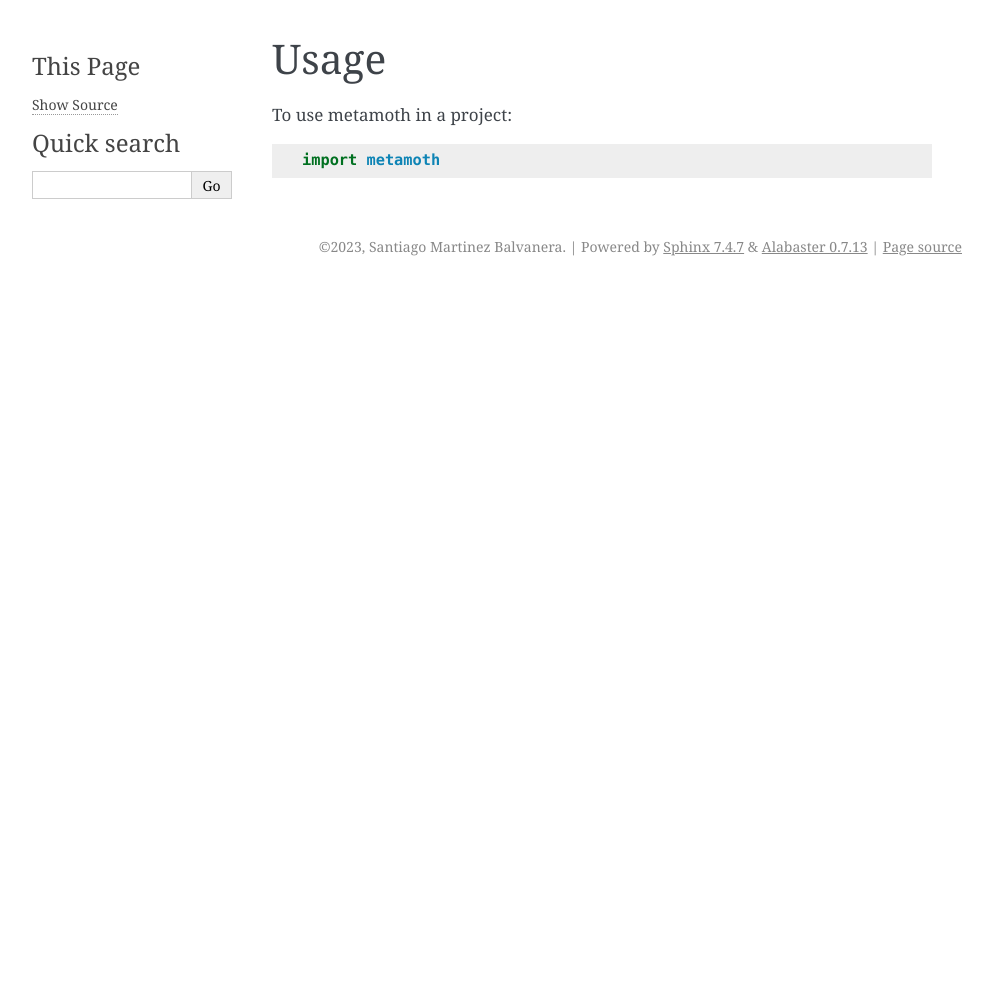
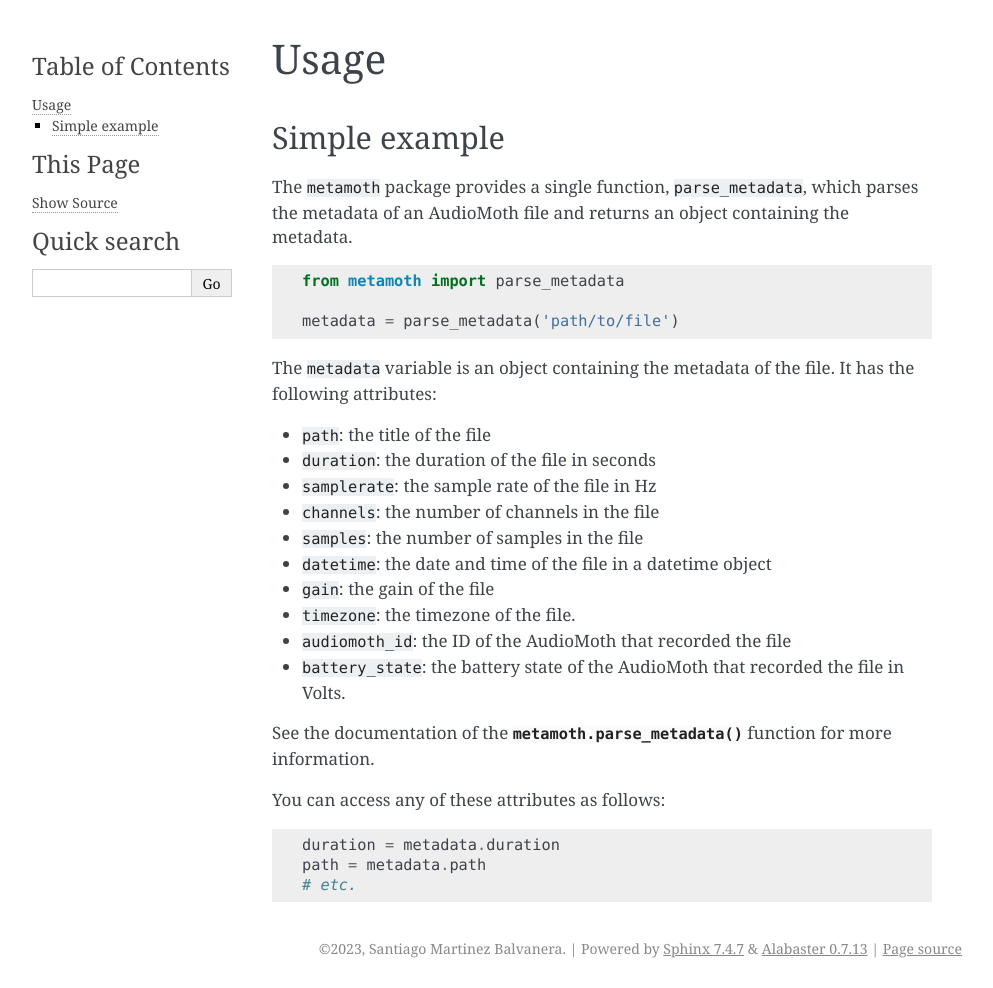
Before and after one commit to mbsantiago/metamoth, a Sphinx documentation site: the page built from docs/usage.rst, in a window 1280 px wide. Shown: the whole page, without its empty margins (148-1141 px from the left). Built offline with Sphinx 7.4.7, drawn with Linux system fonts in a browser that asks for light colours; before the commit the page ends 900 px from its top, so only the background shows below that.

Commit message:
updated docs

```diff
--- a/docs/conf.py
+++ b/docs/conf.py
@@ -64,7 +64,7 @@ release = metamoth.__version__
 #
 # This is also used if you do content translation via gettext catalogs.
 # Usually you set "language" from the command line for these cases.
-language = None
+language = "en"
 
 # List of patterns, relative to source directory, that match files and
 # directories to ignore when looking for source files.
--- a/docs/index.rst
+++ b/docs/index.rst
@@ -1,5 +1,8 @@
 Welcome to metamoth's documentation!
 ======================================
+
+Welcome to the documentation for metamoth, a Python package for
+extracting the metadata from AudioMoth recordings.
 
 .. toctree::
    :maxdepth: 2
--- a/docs/installation.rst
+++ b/docs/installation.rst
@@ -44,7 +44,7 @@ Once you have a copy of the source, you can install it with:
 
 .. code-block:: console
 
-    $ python setup.py install
+    $ pip install .
 
 
 .. _Github repo: https://github.com/mbsantiago/metamoth
--- a/docs/usage.rst
+++ b/docs/usage.rst
@@ -2,6 +2,39 @@
 Usage
 =====
 
-To use metamoth in a project::
+Simple example
+==============
 
-    import metamoth
+The ``metamoth`` package provides a single function, ``parse_metadata``,
+which parses the metadata of an AudioMoth file and returns an object
+containing the metadata.
+
+.. code-block:: python
+
+    from metamoth import parse_metadata
+
+    metadata = parse_metadata('path/to/file')
+
+The ``metadata`` variable is an object containing the metadata of the
+file. It has the following attributes:
+
+* ``path``: the title of the file
+* ``duration``: the duration of the file in seconds
+* ``samplerate``: the sample rate of the file in Hz
+* ``channels``: the number of channels in the file
+* ``samples``: the number of samples in the file
+* ``datetime``: the date and time of the file in a datetime object
+* ``gain``: the gain of the file
+* ``timezone``: the timezone of the file.
+* ``audiomoth_id``: the ID of the AudioMoth that recorded the file
+* ``battery_state``: the battery state of the AudioMoth that recorded
+  the file in Volts.
+
+See the documentation of the :py:func:`metamoth.parse_metadata` function for more
+information.
+
+You can access any of these attributes as follows::
+
+    duration = metadata.duration
+    path = metadata.path
+    # etc.
```
Also changed, not shown: README.rst (+67 -5 lines), docs/metamoth.rst (+37 -8 lines), src/metamoth/__init__.py (+6 -1 lines), 5 other files.
